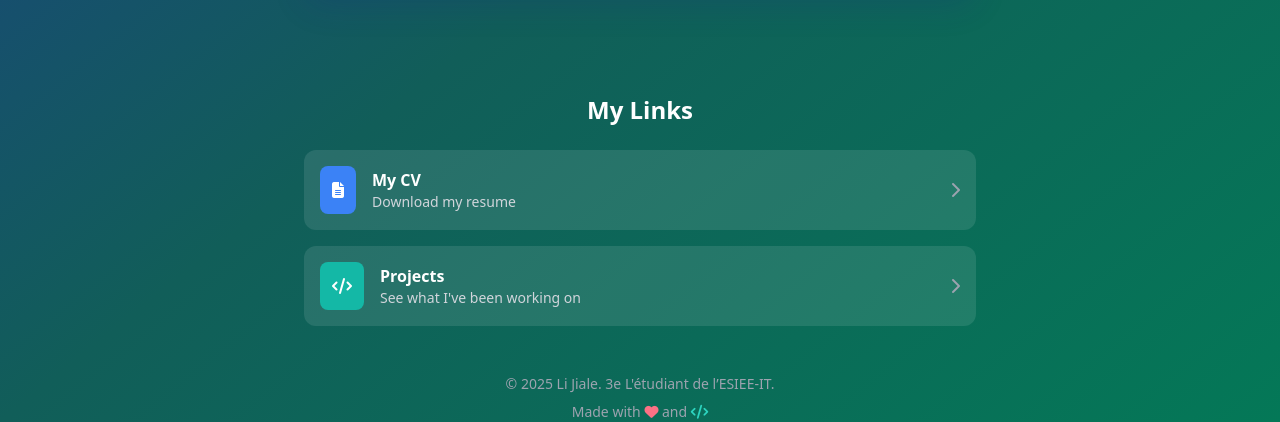
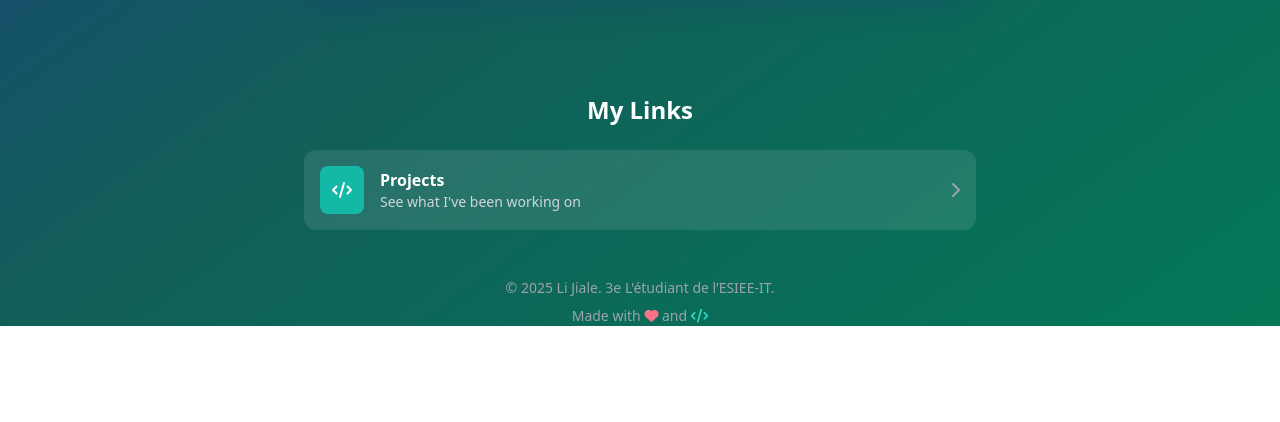
Before and after one commit to Lijiale-coding/person-web, a website: page src/index.html in a window 1280 px wide. Shown: the part 600-1022 px from the top of the page. After the commit the page ends 926 px from the top, so only its background shows below. Drawn offline with nearby package versions, Linux system fonts and the light colour scheme.

Commit message:
Update index.html

```diff
--- a/src/index.html
+++ b/src/index.html
@@ -96,22 +96,6 @@
             <h2 class="text-2xl font-bold mb-6 text-center">My Links</h2>
 
             <div class="space-y-4">
-                <!-- CV Link -->
-               <a href="cv.html" class="block">
-                   <div class="link-card bg-white bg-opacity-10 rounded-xl p-4 flex items-center hover:bg-opacity-20">
-                        <div class="bg-blue-500 p-3 rounded-lg mr-4">
-                            <i class="fas fa-file-alt text-white"></i>
-                        </div>
-                        <div>
-                            <h3 class="font-semibold">My CV</h3>
-                            <p class="text-sm text-gray-300">Download my resume</p>
-                        </div>
-                        <div class="ml-auto">
-                            <i class="fas fa-chevron-right text-gray-400"></i>
-                        </div>
-                   </div>
-                </a>
-
                 <!-- Projects Link -->
                 <a href="project.html" class="block">
                     <div class="link-card bg-white bg-opacity-10 rounded-xl p-4 flex items-center hover:bg-opacity-20">
```
